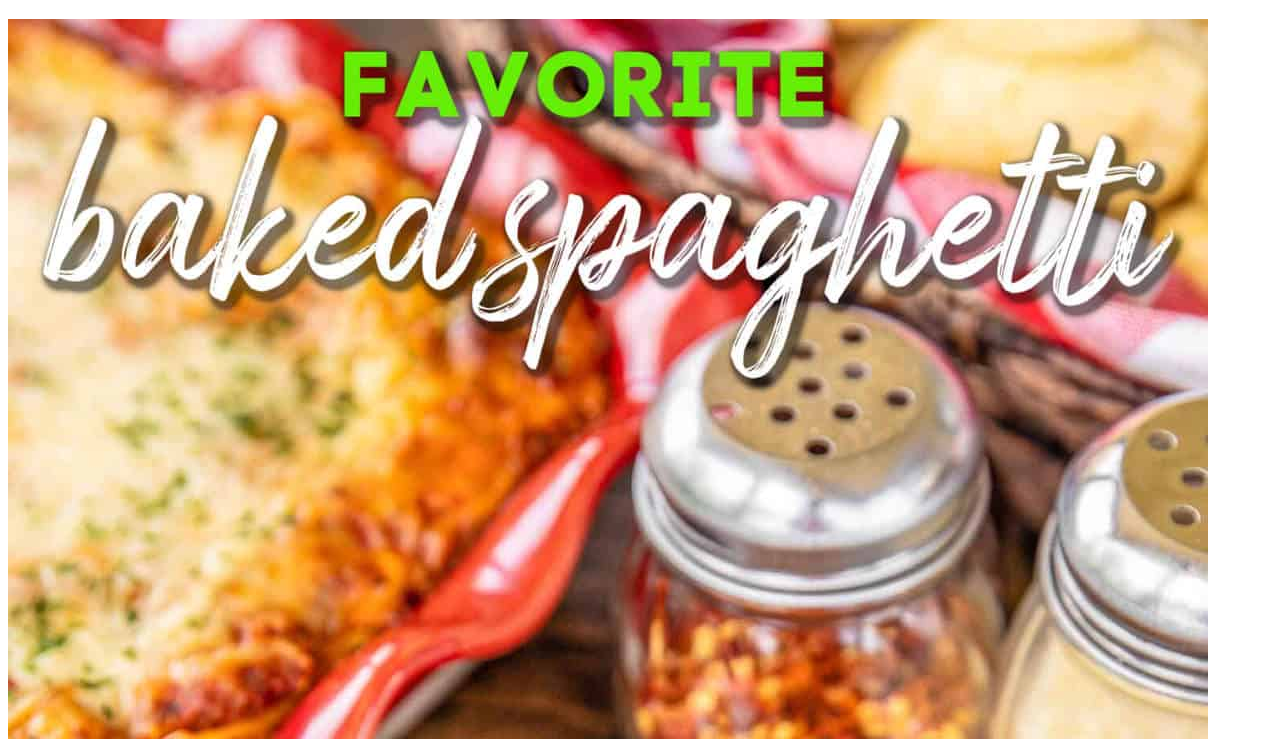
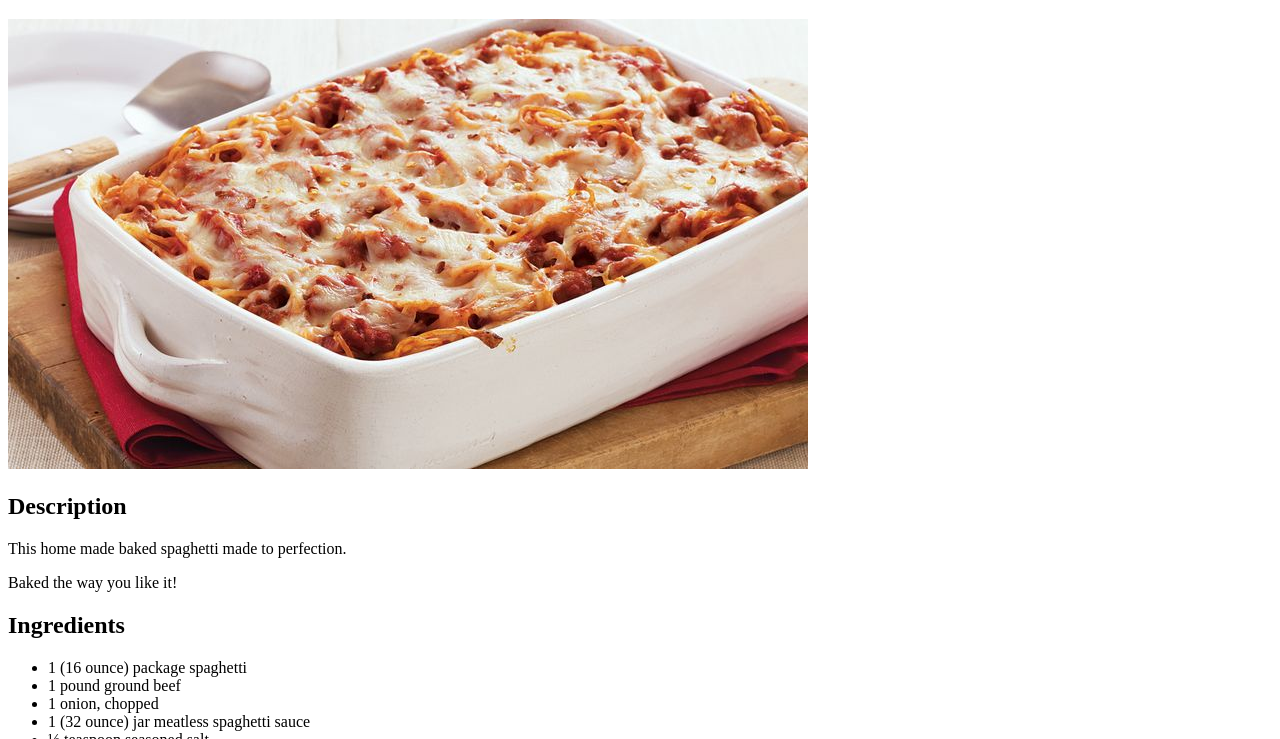
Before and after one commit to sisko81/odin-recipes, a plain HTML site: page recipes/baked-spaghetti.html in a window 1280 px wide. Shown: the part 61-800 px from the top of the page. Drawn offline with Linux system fonts and the light colour scheme.

Commit message:
update superbakedspaghetti and baked-spaghetti.html

```diff
--- a/recipes/baked-spaghetti.html
+++ b/recipes/baked-spaghetti.html
@@ -8,7 +8,7 @@
 </head>
 <body>
     <h1>Baked Spaghetti Recipe</h1>
-    <img src="baked-spaghetti.jpg" alt="Delicious looking baked spaghetti ">
+    <img src="superbakedspaghetti.jpg" alt="Delicious looking baked spaghetti ">
     <h2>Description</h2>
     <p>This home made baked spaghetti made to perfection.</p>
     <p>Baked the way you like it!</p>
```
Also changed, not shown: recipes/baked-spaghetti.jpg (deleted), recipes/superbakedspaghetti.jpg (added).
